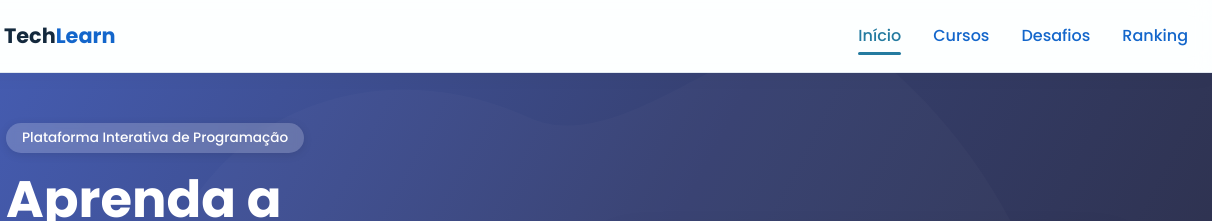
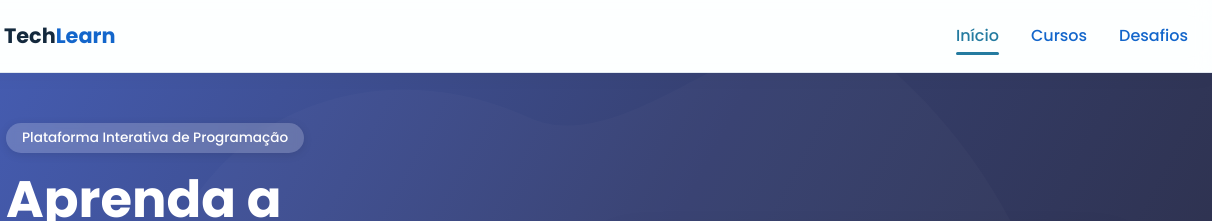
Before and after one commit to magat0n/Tech-Learn-UNIMAR, a plain HTML site: page index.html in a window 1280 px wide. Shown: the top 221 px of the page, 68-1280 px from the left. Drawn offline with Linux system fonts and the light colour scheme.

Commit message:
Removendo o ranki

```diff
--- a/index.html
+++ b/index.html
@@ -27,7 +27,6 @@
           <li><a href="#home" class="active">Início</a></li>
           <li><a href="../paginas/cursos.html">Cursos</a></li>
           <li><a href="../paginas/desafios.html">Desafios</a></li>
-          <li><a href="#leaderboard">Ranking</a></li>
         </ul>
       </nav>
     </div>
```
